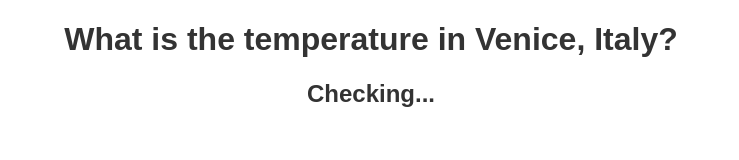
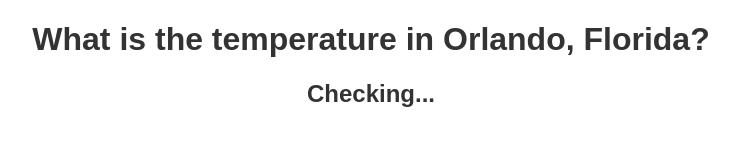
Before and after one commit to Nicholashuber/fetch-weather, a plain HTML site: page Orlando.html in a window 1280 px wide. Shown: the whole page, without its empty margins (269-1008 px from the left). Drawn offline with Linux system fonts and the light colour scheme; no server answers.

Commit message:
Update Orlando.html

```diff
--- a/Orlando.html
+++ b/Orlando.html
@@ -12,7 +12,7 @@
     </style>
   </head>
   <body>
-    <h1>What is the temperature in Venice, Italy?</h1>
+    <h1>What is the temperature in Orlando, Florida?</h1>
     <h2 id='temperature'>Checking...</h2>
 
     <script src="app.js" charset="utf-8"></script>
```
